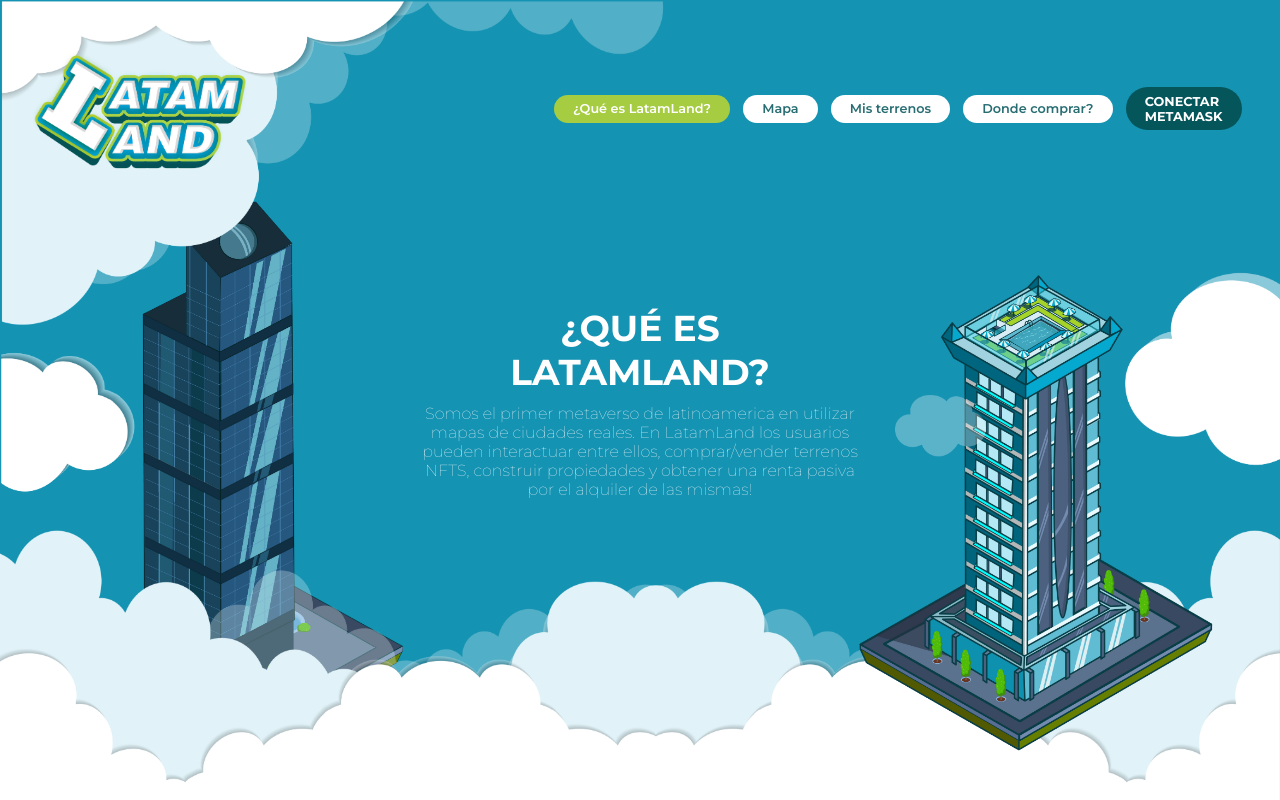
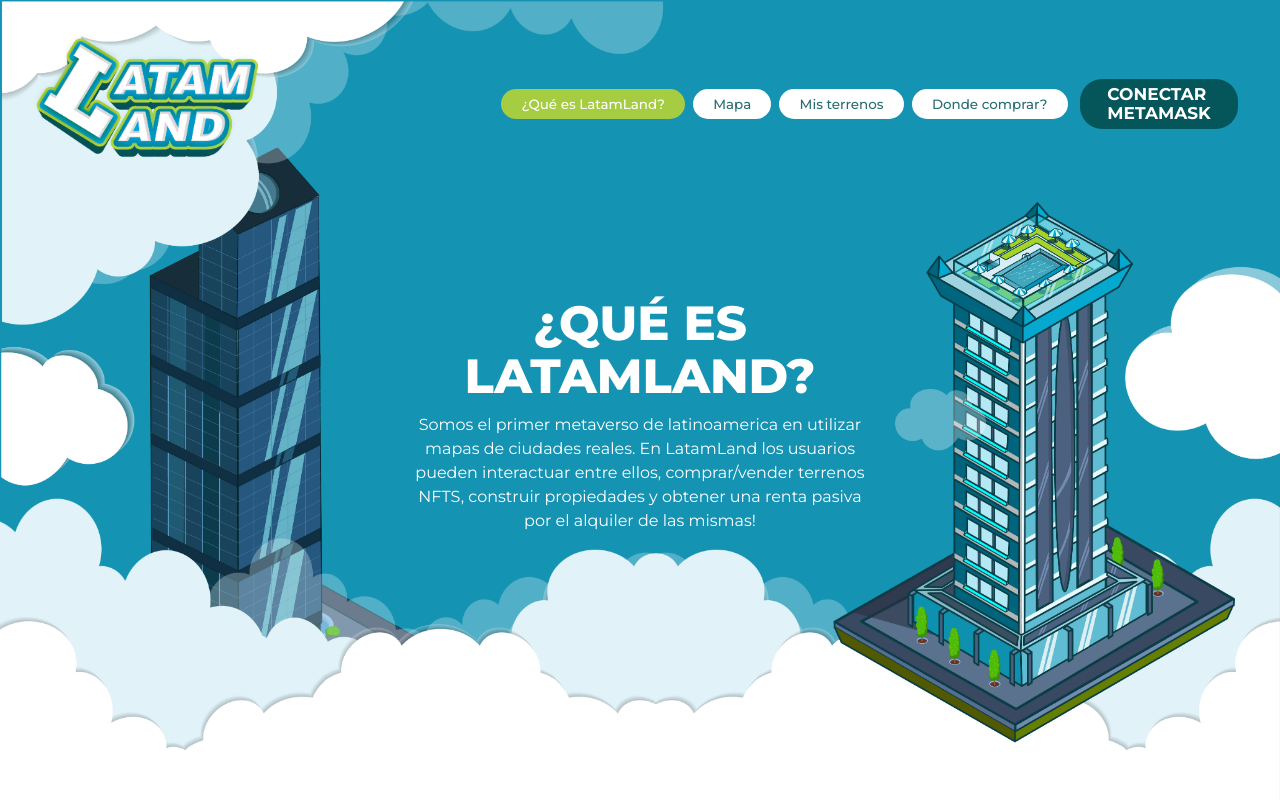
Before and after one commit to FedericoMatiasRios/Latamland, a plain HTML site: page index.html in a window 1280 px wide. Shown: the top 800 px of the page. Drawn offline with Linux system fonts and the light colour scheme.

Commit message:
feedback

```diff
--- a/css/style.css
+++ b/css/style.css
@@ -16,14 +16,15 @@
 nav {
     display: flex;
     align-items: center;
-    font-size: 1vw;
-    font-weight: 600;
+    font-size: 1.05vw;
+    font-weight: 500;
     margin-top: -23px;
 }
 
 #logo {
     width: 23em;
     cursor: pointer;
+    margin-top: -1.5em;
 }
 
 ul {
@@ -39,10 +40,10 @@
 
 ul li {
     padding: 0.5em 1.5em;
-    margin: 0 0.5em;
+    margin: 0 0.3em;
     list-style-type: none;
     background-color: #fff;
-    border-radius: 2em;
+    border-radius: 1.5em;
     color: #276d72;
     cursor: pointer;
 }
@@ -81,13 +82,15 @@
 }
 
 #liMetaMask {
-    padding: 0.5em 1.5em;
+    padding: 0.3em 1.6em;
     margin: 0 0.5em;
     cursor: pointer;
-    border-radius: 2em;
+    border-radius: 1.3em;
     color: #fff;
     background-color: #05565b;
     font-weight: 700;
+    font-size: 1.33vw;
+    line-height: 1.15em;
 }
 
 main {
@@ -123,10 +126,10 @@
 }
 
 #bgEdificio1 {
-    width: 37vw;
+    width: 42vw;
     position: absolute;
-    top: 10vw;
-    left: -20px;
+    top: 5vw;
+    left: -35px;
     z-index: -3;
     background-image: url(../img/web-latamland-modificado-06.webp);
     height: 100vw;
@@ -135,10 +138,10 @@
 }
 
 #bgEdificio2 {
-    width: 37vw;
+    width: 42vw;
     position: absolute;
-    top: 12vw;
-    left: 62vw;
+    top: 5vw;
+    left: 59.3vw;
     z-index: -1;
     background-image: url(../img/web-latamland-modificado-07.webp);
     height: 100vw;
@@ -149,7 +152,7 @@
 #bgCenter1 {
     width: 100vw;
     position: absolute;
-    top: 20vw;
+    top: 19.5vw;
     left: 0;
     z-index: -1;
     background-image: url(../img/web-latamland-modificado-04.webp);
@@ -161,7 +164,7 @@
 #bgCenter2 {
     width: 100vw;
     position: absolute;
-    top: 40vw;
+    top: 37.5vw;
     left: 0;
     z-index: -2;
     background-image: url(../img/web-latamland-modificado-02.webp);
@@ -183,20 +186,22 @@
 }
 
 h1 {
-    font-size: 36px;
-    font-weight: 700;
-    width: 60%;
+    font-size: 3em;
+    font-weight: 800;
+    width: 80%;
     margin: 0 auto;
+    line-height: 1.1em;
 }
 
 h2 {
     margin-top: 10px;
     font-size: 16px;
-    font-weight: 300;
+    font-weight: 400;
+    line-height: 1.5em;
 }
 
 h3 {
-    margin-top: 15vw;
+    margin-top: 14vw;
 }
 
 .contenedorTexto {
@@ -219,11 +224,11 @@
     margin-top: unset !important;
     position: absolute !important;
     width: 100vw !important;
-    bottom: 2vw !important;
+    bottom: -2vw !important;
 }
 
 footer i {
-    padding: 0 0.3em;
+    padding: 0 0.2em;
     cursor: pointer;
 }
 
@@ -418,7 +423,7 @@
     }
 
     footer {
-        font-size: 2vw;
+        font-size: 1vw;
     }
 
     #menu {
@@ -500,7 +505,7 @@
     }
 
     footer {
-        font-size: 2vw;
+        font-size: 1vw;
     }
 }
 
@@ -620,7 +625,7 @@
 @media only screen and (min-width: 1320px) and (max-width: 1519px) {
     .contenedorTexto {
         zoom: 1.1;
-        margin-top: 6.5vw;
+        margin-top: 2.2vw;
     }
 
     .contenedorVideo {
--- a/index.html
+++ b/index.html
@@ -7,7 +7,7 @@
     <meta name="viewport" content="width=device-width, initial-scale=1.0">
     <link rel="stylesheet" href="./css/style.css">
     <!-- Google Fonts CSS -->
-    <link href='https://fonts.googleapis.com/css?family=Montserrat:100,400,600,700,900' rel='stylesheet'>
+    <link href='https://fonts.googleapis.com/css?family=Montserrat:100,400,500,600,700,800,900' rel='stylesheet'>
     <!-- Fontawesome CSS -->
     <link rel="stylesheet" href="https://cdnjs.cloudflare.com/ajax/libs/font-awesome/6.1.2/css/all.min.css">
     <title>LatamLand</title>
```
